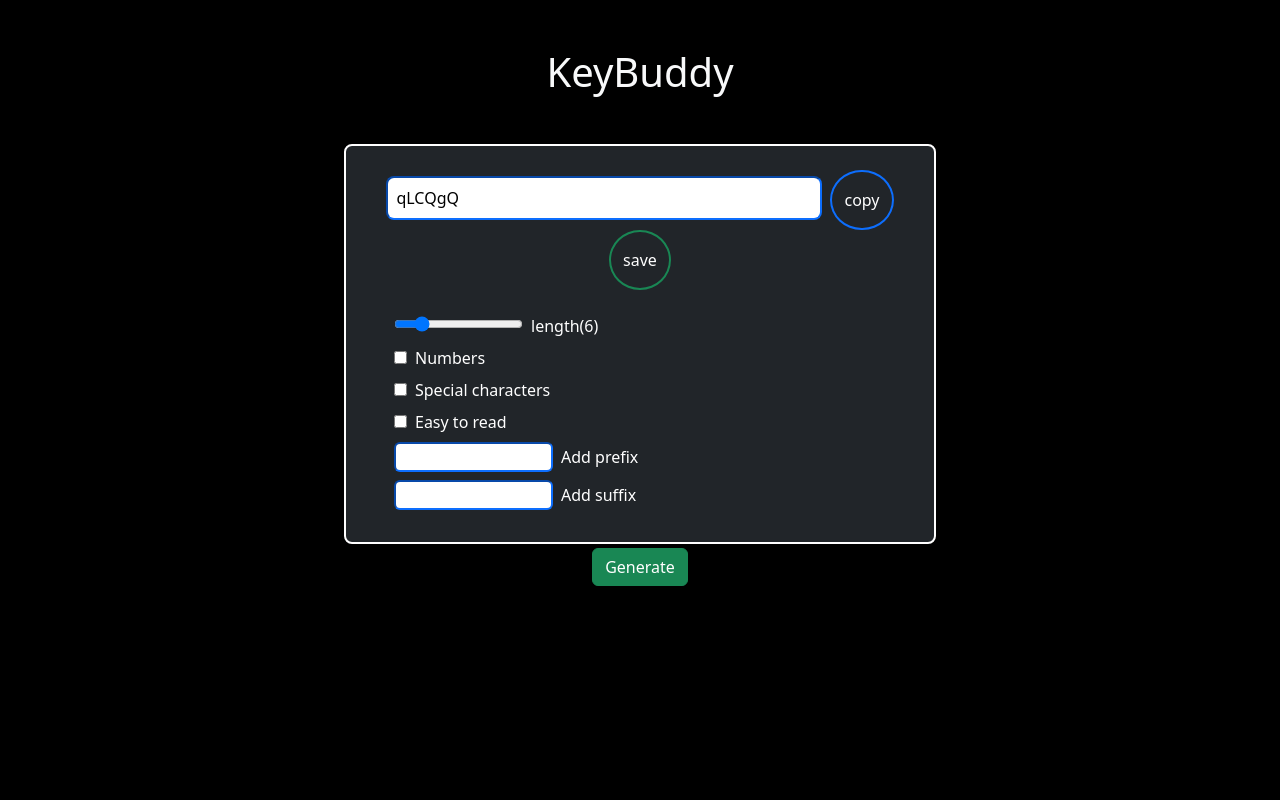
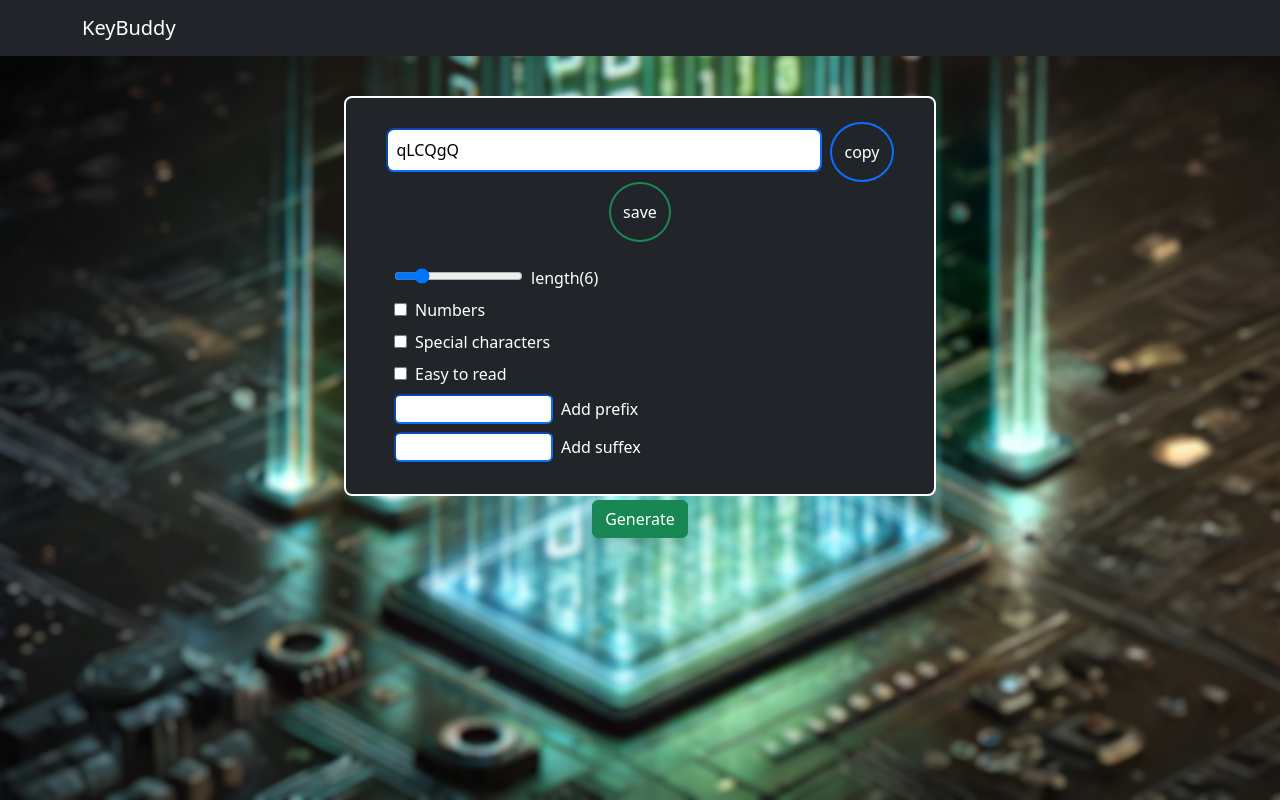
Before and after one commit to ankurgupta9/KeyBuddy-PasswordGenerator, a React (Vite) app: page / in a window 1280 px wide. Built offline with nearby package versions, Linux system fonts and the light colour scheme; the HTML template or start-up script is replaced by a standard one.

Commit message:
Add files via upload

```diff
--- a/src/App.jsx
+++ b/src/App.jsx
@@ -1,5 +1,6 @@
 import { useCallback, useEffect } from "react";
 import { useState } from "react"
+import bgimage from "/bgimage.jpg";
 
 function App() {
   const [length, setLength] = useState(6);
@@ -19,11 +20,11 @@ function App() {
 
     let pass = "";
     let str = "abcdefghijklmnopqrstuvwxyzABCDEFGHIJKLMNOPQRSTUVWXYZ";
-    let sim = "abcdefghjkmnpqrstuvwxyzABCDEFGHJKMNPQRSTUVWXY3456789";
+    let sim = "abcdefghkmnpqrstuvwxyzABCDEFGHKMNPQRTUVWXY";
 
     if (number) str += "1234567890"
+    if (simple) { str = sim; if(number){str += "2346789"}}
     if (char) str += "@#%&-_\*^~/."
-    if (simple) { str = sim; console.log(str); }
     if (!prefix == "") { pass += prefix; }
 
     for (let i = 0; i < length; i++) {
@@ -47,12 +48,16 @@ function App() {
   useEffect(() => { generate_password() }, [setPassword])
 
   return (
-    <div align="center" style={{ backgroundColor: "black", width: "100vw", height: "100vh" }} className="p-5">
-      <h1 className="text-light">KeyBuddy</h1>
+    <div align="center" style={{ backgroundImage: `url(${bgimage})`, backgroundSize: "cover", zIndex: "-1", backgroundPosition: "center", width: "100vw", height: "100vh" }} className="p-5">
+      <nav class="navbar fixed-top navbar-expand-lg navbar-dark bg-dark">
+        <div class="container-md">
+          <a class="navbar-brand" href="#">KeyBuddy</a>
+        </div>
+      </nav>
 
       <div align="center" className="mt-5 p-3 border border-2 bg-dark border-white rounded-3 w-50" >
         <div align="center" className=" m-2 justify-content-center">
-          <input type="text" name="pass" id="pass" size={40}  className="p-2 border-2 border-primary rounded-3 mx-1 size" value={password} readOnly />
+          <input type="text" name="pass" id="pass" size={40} className="p-2 border-2 border-primary rounded-3 mx-1 size" value={password} readOnly />
           <button className="text-white border-2 btn btn-outline-primary rounded-circle py-3 mx-1" onClick={CopyToClipboard}>copy</button>
           <button className="text-white border-2 btn btn-outline-success rounded-circle py-3 mx-1" onClick={save}>save</button>
         </div>
@@ -63,9 +68,9 @@ function App() {
           <div className="mx-4 my-2"><input type="checkbox" onChange={() => { setIschar((prev) => !prev) }} /><label className="text-white px-2">Special characters</label> </div>
           <div className="mx-4 my-2"><input type="checkbox" onChange={() => { setIssimple((prev) => !prev) }} /><label className="text-white px-2">Easy to read</label> </div>
           <div className="mx-4 my-2"><input type="text" className="rounded px-2 border-primary" size={10} maxLength={5} onChange={(e) => { setPrefix(e.target.value) }} /><label className="text-white px-2">Add prefix</label> </div>
-          <div className="mx-4 my-2"><input type="text" className="rounded px-2 border-primary" size={10} maxLength={5} onChange={(e) => { setSuffex(e.target.value) }} /><label className="text-white px-2">Add suffix</label> </div>
+          <div className="mx-4 my-2"><input type="text" className="rounded px-2 border-primary" size={10} maxLength={5} onChange={(e) => { setSuffex(e.target.value) }} /><label className="text-white px-2">Add suffex</label> </div>
         </div> </div>
-      <button className="btn btn-success m-1" onClick={generate_password}>Generate</button>
+      <button className="btn btn-success m-1 shadow" onClick={generate_password}>Generate</button>
       {localStorage.length > 0 && (
         <div className="w-50">
           <h4 className="text-light text-start">Saved Password:</h4>
```
Also changed, not shown: public/bgimage.jpg (added).
